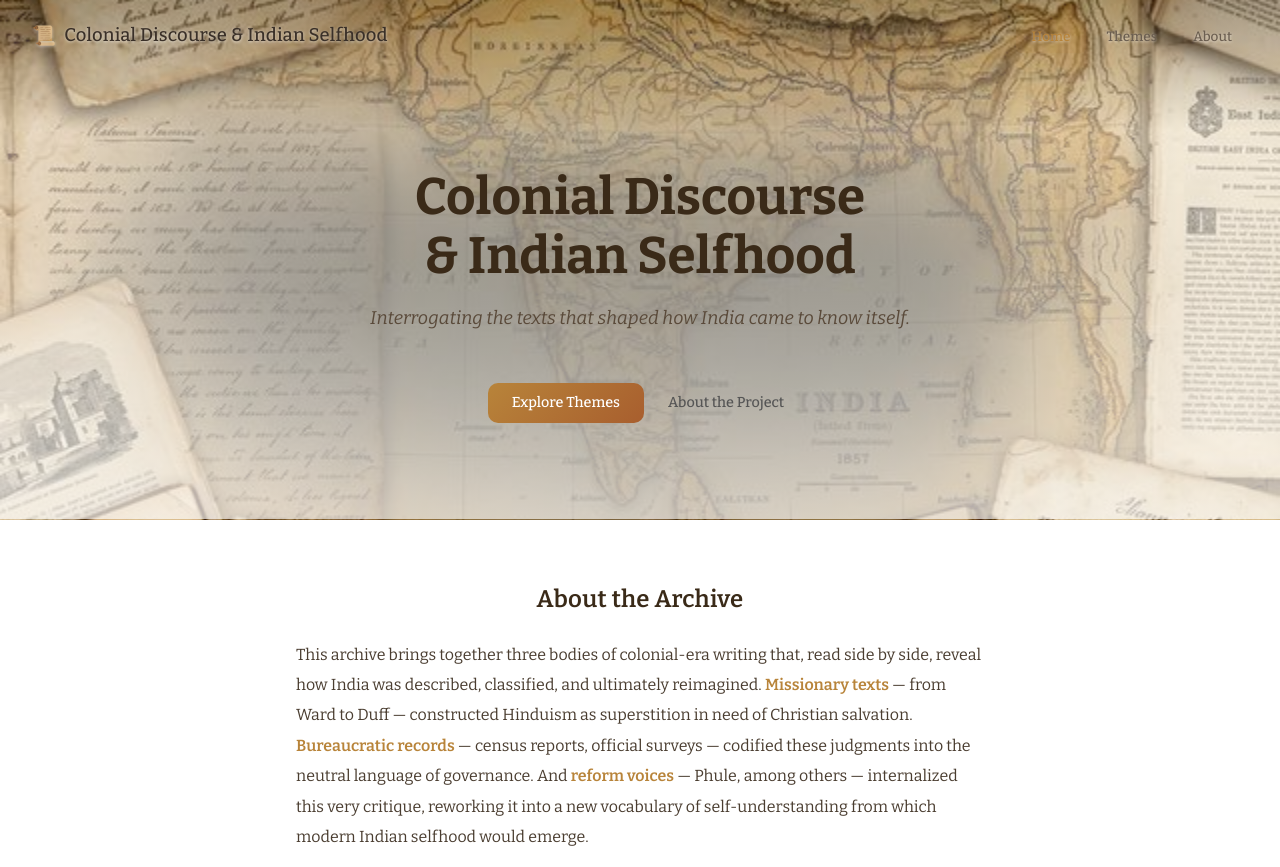
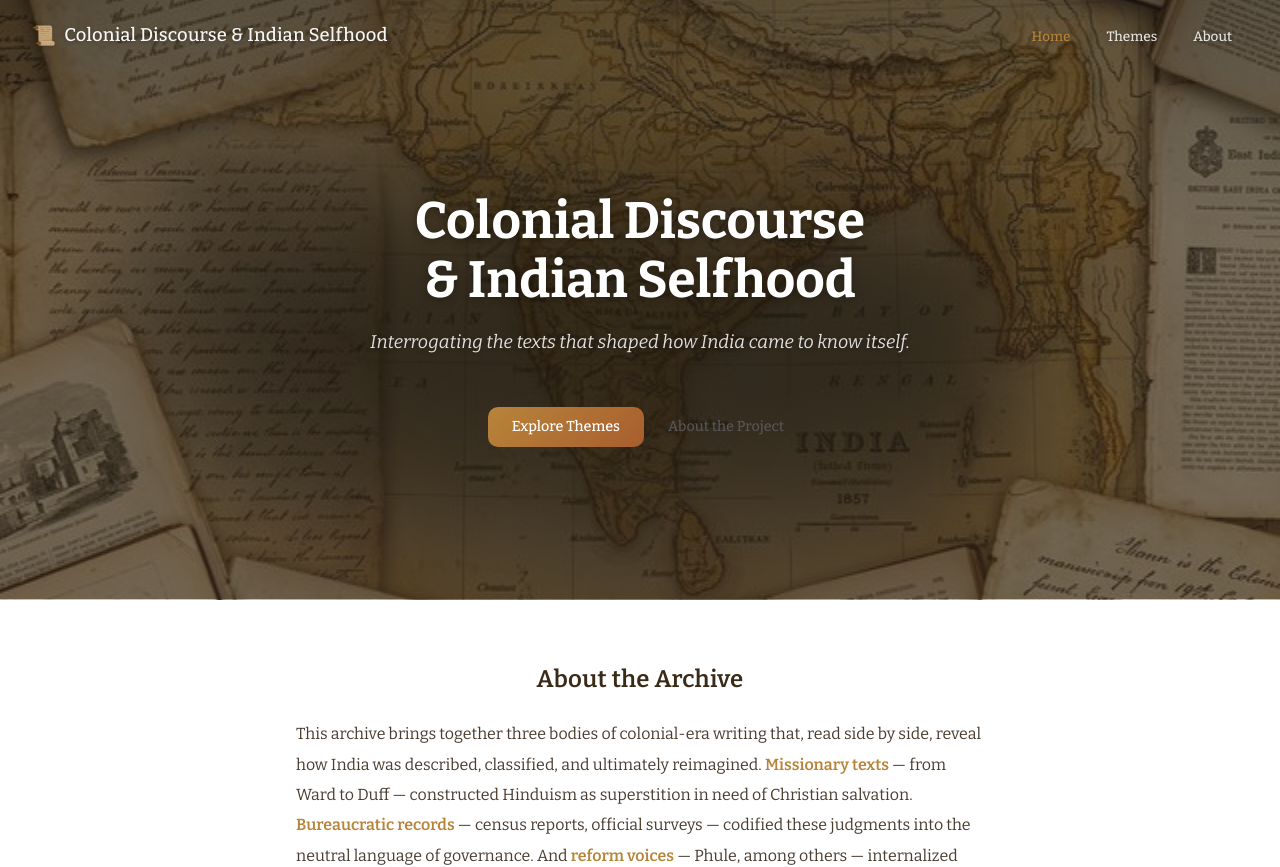
Before and after one commit to mm28055/missionary-literature-db, a Next.js app: page / in a window 1280 px wide. Shown: the top 867 px of the page. Built offline with nearby package versions, Linux system fonts and the light colour scheme; no server answers; the database is empty.

Commit message:
Hero 75vh, dark overlay, white navbar/hero text - matches reference

```diff
--- a/src/app/page.module.css
+++ b/src/app/page.module.css
@@ -1,13 +1,18 @@
 /* ---- Home Page ---- */
 .hero {
   text-align: center;
-  padding: calc(var(--nav-height) + 6rem) var(--space-xl) 6rem;
+  padding: calc(var(--nav-height) + 2rem) var(--space-xl) 4rem;
   position: relative;
   background: url('/hero-bg.png') center / cover no-repeat;
   width: 100%;
   overflow: hidden;
   border-bottom: 1px solid rgba(184, 132, 58, 0.15);
   margin-top: calc(-1 * var(--nav-height));
+  min-height: 75vh;
+  display: flex;
+  flex-direction: column;
+  align-items: center;
+  justify-content: center;
 }
 
 .hero::before {
@@ -15,10 +20,9 @@
   position: absolute;
   inset: 0;
   background: linear-gradient(180deg,
-      rgba(40, 30, 20, 0.35) 0%,
-      rgba(252, 250, 247, 0.45) 25%,
-      rgba(252, 250, 247, 0.5) 50%,
-      rgba(252, 250, 247, 0.7) 100%);
+      rgba(30, 25, 18, 0.7) 0%,
+      rgba(40, 32, 22, 0.6) 40%,
+      rgba(50, 40, 28, 0.65) 100%);
   pointer-events: none;
 }
 
@@ -28,19 +32,21 @@
   font-size: 3.2rem;
   font-weight: 700;
   margin-bottom: var(--space-md);
-  color: #3a2a18;
+  color: #fff;
   line-height: 1.15;
+  text-shadow: 0 2px 8px rgba(0, 0, 0, 0.3);
 }
 
 .heroSubtitle {
   position: relative;
   z-index: 1;
   font-size: 1.15rem;
-  color: #5a4a3a;
+  color: rgba(255, 255, 255, 0.85);
   max-width: 650px;
   margin: 0 auto var(--space-2xl);
   line-height: 1.8;
   font-style: italic;
+  text-shadow: 0 1px 4px rgba(0, 0, 0, 0.3);
 }
 
 .heroActions {
--- a/src/components/Navbar.module.css
+++ b/src/components/Navbar.module.css
@@ -18,6 +18,16 @@
     border-bottom: 1px solid rgba(184, 132, 58, 0.12);
 }
 
+.navbarSolid .navbar-brand {
+    color: #3a3028;
+    text-shadow: none;
+}
+
+.navbarSolid .navbar-link {
+    color: #6b5e50;
+    text-shadow: none;
+}
+
 .navbar-inner {
     max-width: var(--max-width);
     margin: 0 auto;
@@ -33,13 +43,13 @@
     align-items: center;
     gap: var(--space-sm);
     text-decoration: none;
-    color: #3a3028;
+    color: rgba(255, 255, 255, 0.95);
     font-family: var(--font-heading);
     font-size: 1.15rem;
     font-weight: 500;
     letter-spacing: 0.01em;
-    transition: color var(--transition-fast);
-    text-shadow: 0 1px 3px rgba(255, 255, 255, 0.6);
+    transition: color 0.3s ease, text-shadow 0.3s ease;
+    text-shadow: 0 1px 4px rgba(0, 0, 0, 0.3);
 }
 
 .navbar-brand:hover {
@@ -62,11 +72,11 @@
     padding: var(--space-sm) var(--space-md);
     font-size: 0.85rem;
     font-weight: 450;
-    color: #6b5e50;
+    color: rgba(255, 255, 255, 0.85);
     text-decoration: none;
     border-radius: var(--radius-sm);
-    transition: all var(--transition-fast);
-    text-shadow: 0 1px 3px rgba(255, 255, 255, 0.6);
+    transition: all 0.3s ease;
+    text-shadow: 0 1px 4px rgba(0, 0, 0, 0.3);
 }
 
 .navbar-link:hover {
```
